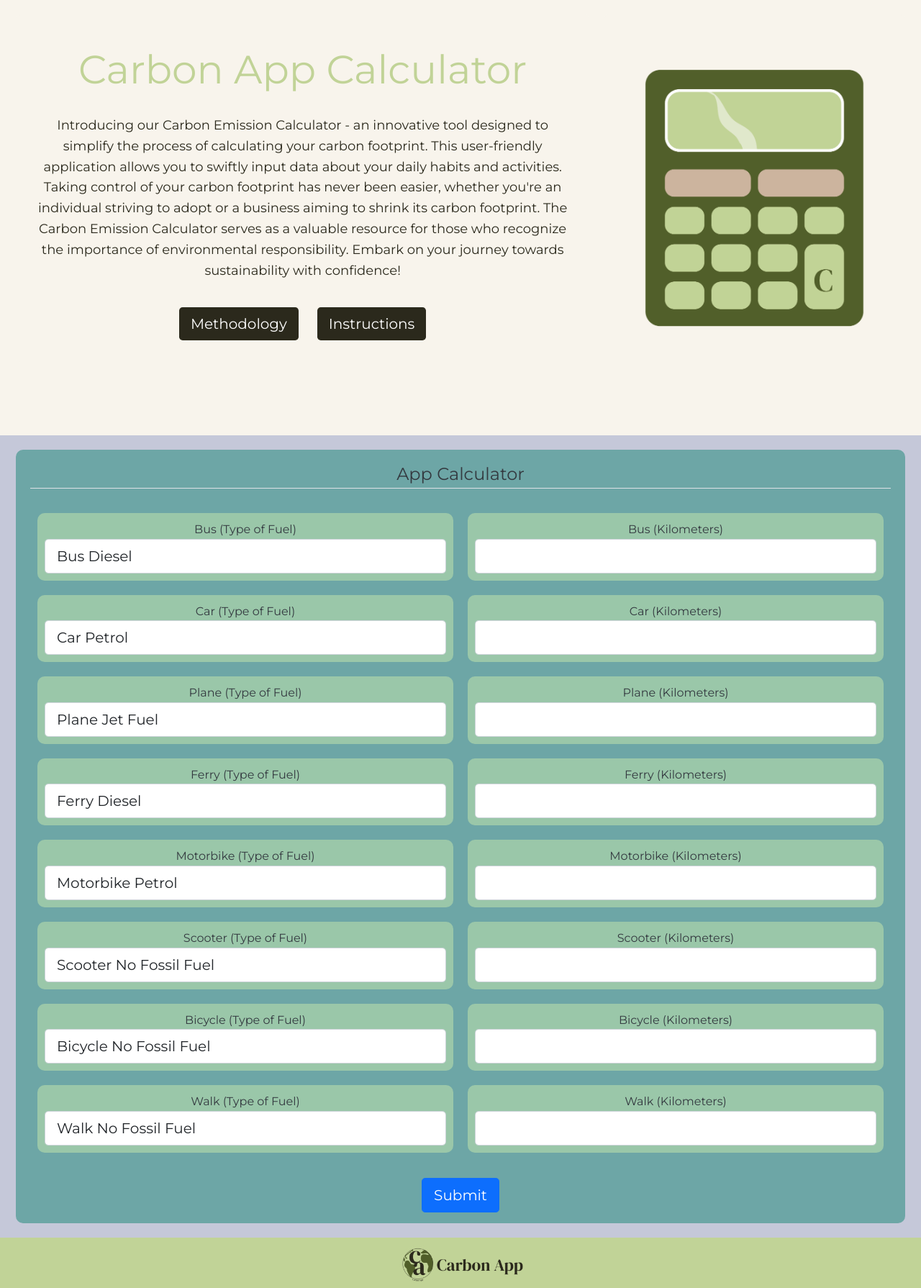
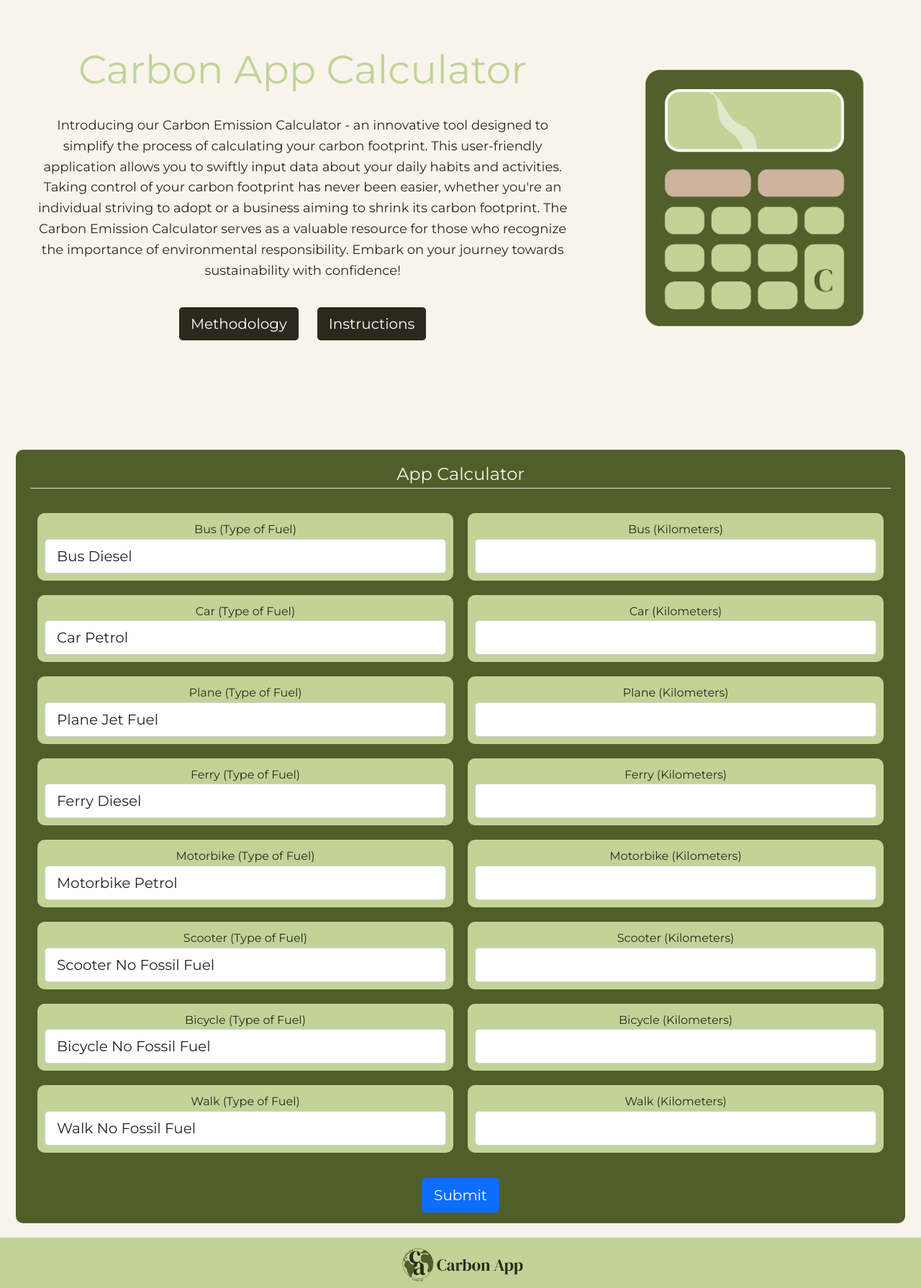
Before and after one commit to Kodegruppa2023/carbonapp2023, a Flask app: page /carbon_app in a window 1280 px wide. Shown: the part 101-1891 px from the top of the page at 72% size. Run offline with Flask 2, Linux system fonts and the light colour scheme; some libraries are stand-ins or nearby versions.

Commit message:
Update carbon_app_form.css

```diff
--- a/capp/static/carbon_app_form.css
+++ b/capp/static/carbon_app_form.css
@@ -1,23 +1,15 @@
-/* Rainy theme 5 -Green Digitalization Course-:
- rt5-1: #c5c8d9
- rt5-2: #9fa7bf
- rt5-3: #2a4359
- rt5-4: #49736f
- rt5-5: #568c63
- rt4-3: #6da6a6 For the main chat
- RT1-2: #789091 For the chat creation */
 /* App Calculator Entry */
       /*Container section select entry*/
       .section_calculator_students_entry_css {
-        background: #c5c8d9;
+        background: rgb(248, 244, 236);
         display: flex;
         align-items: start;
         justify-content: space-between;
     }
     .section_calculator_students_entry_css .box {
         flex: 1;
-        background: #6da6a6 ;
-        color: #343a40;
+        background: rgb(80, 94, 41) ;
+        color: rgb(80, 94, 41);
         border-radius: 10px;
         margin: 20px 10px;
         padding: 15px 20px;
@@ -25,17 +17,19 @@
     }
     .section_calculator_students_entry_css .box:nth-of-type(1) {
         flex-grow:1;
-        background: #c5c8d9 ;
-        color: #fff;
+        background: rgb(80, 94, 41);
+        color: rgb(80, 94, 41);
         border-radius: 10px;
         margin: 0px 0px;
         padding: 0px 0px;
         text-align:left;
     }
+
+    /*KALKULATOR første side*/
     .section_calculator_students_entry_css .box:nth-of-type(2) {
         flex-grow:5;
-        background: #6da6a6 ;
-        color: #343a40;
+        background: rgb(80, 94, 41) ;
+        color: rgb(248, 244, 236);
         border-radius: 10px;
         margin: 20px 10px;
         padding: 15px 20px;
@@ -43,8 +37,8 @@
     }
     .section_calculator_students_entry_css .box:nth-of-type(3) {
         flex-grow:1;
-        background: #c5c8d9;
-        color: #fff;
+        background: rgb(80, 94, 41);
+        color:rgb(80, 94, 41);
         border-radius: 10px;
         margin: 0px 0px;
         padding: 0px 0px;
@@ -52,35 +46,38 @@
     }
 
     /* App Calculator Output */
-    /*Container display output*/
+    /*Bakgrunn andre side av kalkulator*/
+
     .section_calculator_students_output_css {
-        background: #c5c8d9;
+        background: rgb(248, 244, 236);
         display: flex;
         align-items: start;
         justify-content: space-between;
     }
     .section_calculator_students_output_css .box {
         flex: 1;
-        background: #6da6a6 ;
-        color: #343a40;
+        background: rgb(80, 94, 41);
+        color: rgb(43, 41, 28);
         border-radius: 10px;
         margin: 20px 10px;
         padding: 15px 20px;
         text-align:center;
     }
+      /*Bakgrunn av kalkulator side 2*/
     .section_calculator_students_output_css .box:nth-of-type(1) {
         flex-grow:6;
-        background: #6da6a6;
-        color: #343a40;
+        background: rgb(80, 94, 41);
+        color: rgb(248, 244, 236);
         border-radius: 10px;
         margin: 20px 10px;
         padding: 15px 20px;
         text-align:center;
     }
+    /*Bakgrunn av diagram side 2*/
     .section_calculator_students_output_css .box:nth-of-type(2) {
       flex-grow:4;
-      background: #6da6a6 ;
-      color: #343a40;
+      background: rgb(248, 244, 236);
+      color: rgb(43, 41, 28);
       border-radius: 10px;
       margin: 20px 10px;
       padding: 15px 20px;
@@ -95,35 +92,38 @@
     }
     .section_km_fuel_css .box {
         flex: 1;
-        background: #9fa7bf ;
-        color: #343a40;
+        background: rgb(248, 244, 236) ;
+        color: rgb(43, 41, 28);
         border-radius: 10px;
         margin: 10px 10px;
         padding: 10px 10px;
         text-align:center;
     }
+      /*Rad en i kalkulator*/
     .section_km_fuel_css .box:nth-of-type(1) {
         flex-grow:1;
-        background: #9AC7A9 ;
-        color: #343a40;
+        background: rgb(193, 211, 151);
+        color: rgb(43, 41, 28);
         border-radius: 10px;
         margin: 10px 10px;
         padding: 10px 10px;
         text-align:center;
     }
+      /*Rad to i kalkulator*/
     .section_km_fuel_css .box:nth-of-type(2) {
         flex-grow:1;
-        background: #9AC7A9;
-        color: #343a40;
+        background: rgb(193, 211, 151);
+        color: rgb(43, 41, 28);
         border-radius: 10px;
         margin: 10px 10px;
         padding: 10px 10px;
         text-align:center;
     }
+    /*Rad tre i kalkulator*/
     .section_km_fuel_css .box:nth-of-type(3) {
         flex-grow:1;
-        background: #9AC7A9 ;
-        color: #343a40;
+        background: rgb(193, 211, 151);
+        color: rgb(43, 41, 28);
         border-radius: 10px;
         margin: 10px 10px;
         padding: 10px 10px;
```
